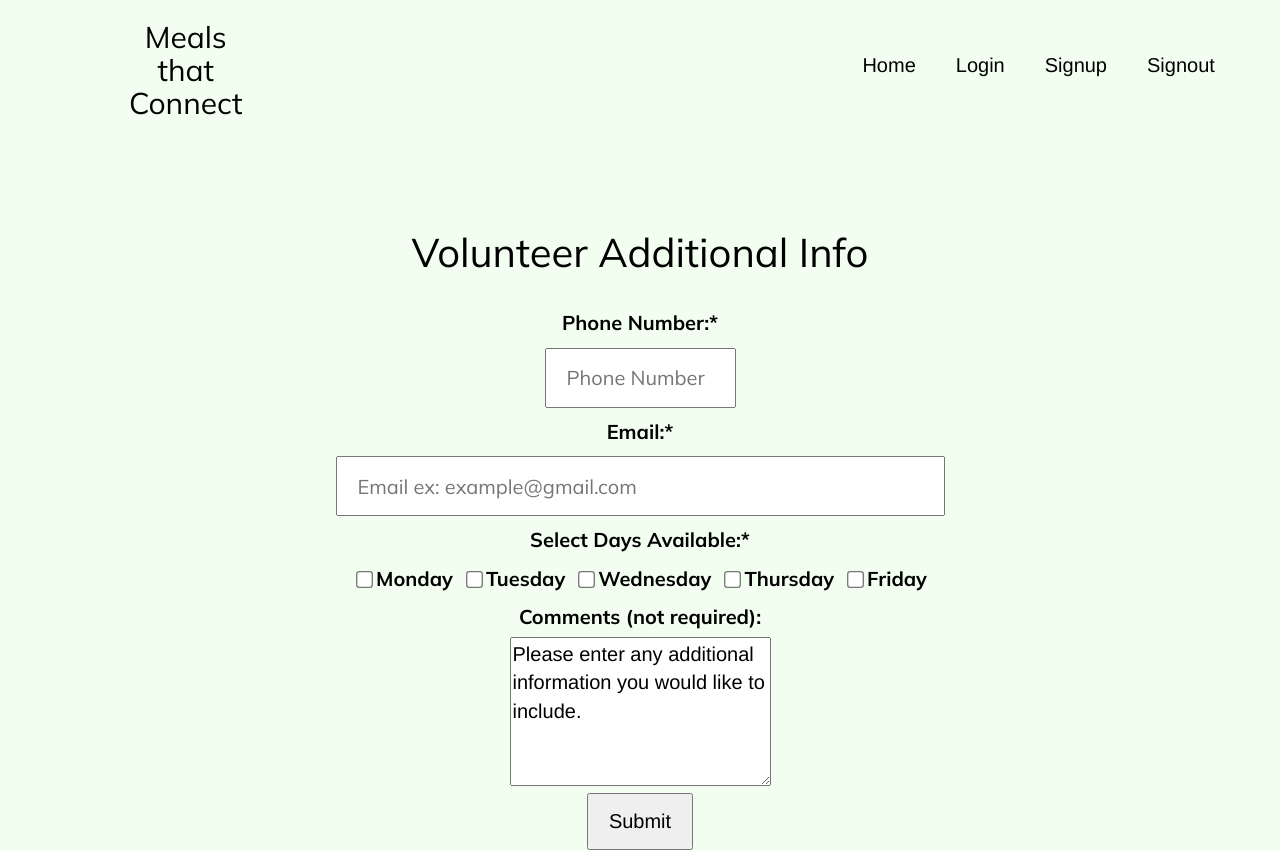
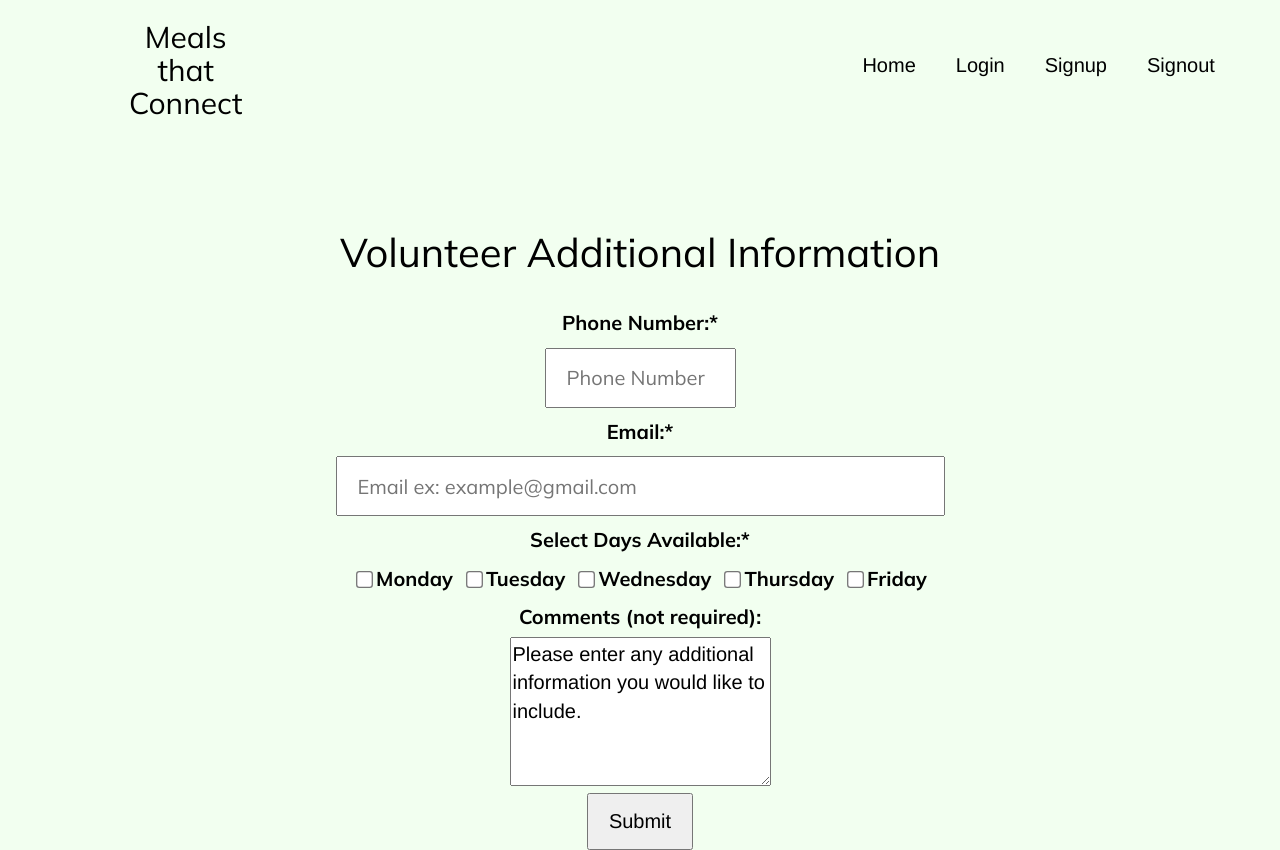
Before and after one commit to hack4impact-calpoly/meals-that-connect, a React (Create React App) app in the folder frontend/: page /volunteer-additional-info in a window 1280 px wide. Built offline with nearby package versions, Linux system fonts and the light colour scheme; sample sign-in values are in the browser's storage; a web font is replaced by a local one.

Commit message:
Changed Volunteer Additional Information Page Name

```diff
--- a/frontend/src/components/VolunteerInfo.js
+++ b/frontend/src/components/VolunteerInfo.js
@@ -121,7 +121,7 @@ class VolunteerInfo extends Component{
 
 		return(
 			<div className='VolunteerInfo-form'>
-				<h2 id="header"> Volunteer Additional Info </h2>
+				<h2 id="header"> Volunteer Additional Information </h2>
 
 				<form onSubmit={this.addInfo}>
 					<label for="phoneNumber"> Phone Number:* </label>
```
